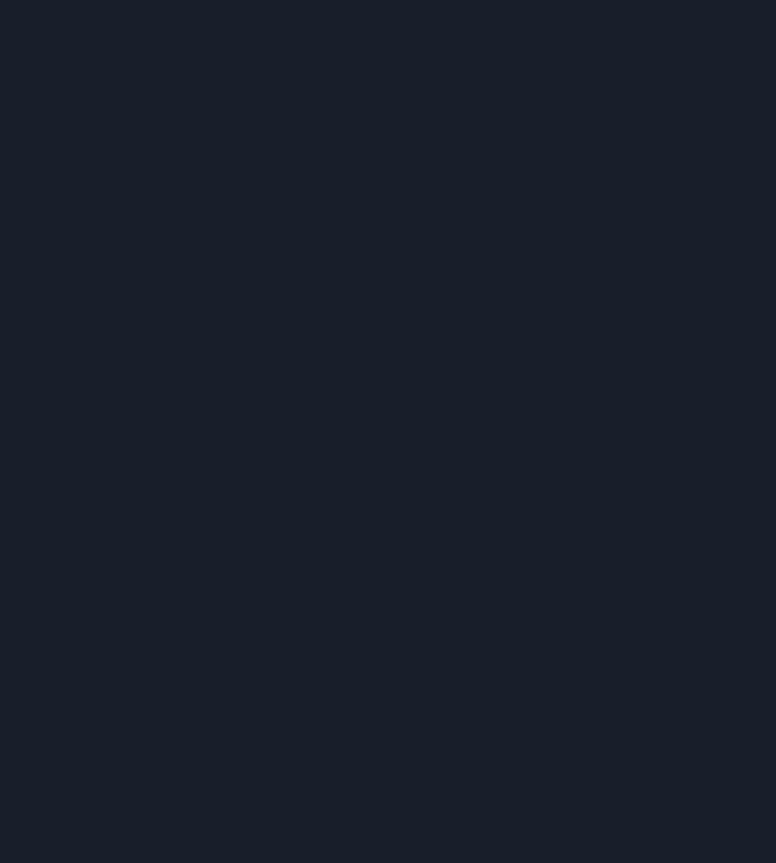
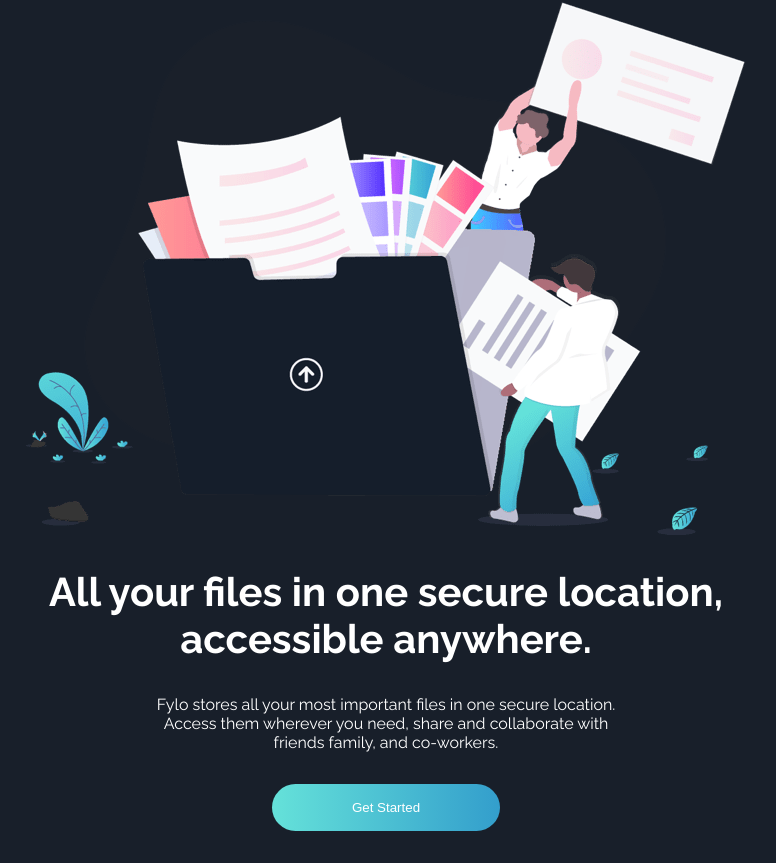
Before and after one commit to Andrew-Neely-82/fe-mentor-fylo-dark-theme-landing-page, a React (Vite) app: page / in a window 1280 px wide. Shown: the part 182-1045 px from the top of the page, without its empty margins (254-1030 px from the left). Before the commit the page ends 800 px from the top, so only its background shows below. Built offline with nearby package versions, Linux system fonts and the light colour scheme.

Commit message:
hero setup

```diff
--- a/src/App.jsx
+++ b/src/App.jsx
@@ -1,11 +1,13 @@
 import { fyloData } from "./data/data";
 import Navbar from "./components/Navbar";
 import "./App.scss";
+import Hero from "./components/Hero";
 
 function App() {
   return (
     <>
       <Navbar data={fyloData} />
+      <Hero data={fyloData}/>
     </>
   );
 }
--- a/src/App.scss
+++ b/src/App.scss
@@ -62,3 +62,30 @@ body {
     }
   }
 }
+
+.hero {
+  display: grid;
+  place-items: center;
+  max-width: 720px;
+  text-align: center;
+  margin-inline: auto;
+
+  h1 {
+    font-size: 2.5rem;
+  }
+
+  span {
+    font-size: 16px;
+    margin-inline: 8rem;
+  }
+
+  button {
+    background: linear-gradient(90deg, map-get($colors, cyan), map-get($colors, blue));
+    color: white;
+    padding: 1rem 5rem;
+    border: none;
+    border-radius: 10rem;
+    margin-block: 2rem;
+    cursor: pointer;
+  }
+}
--- a/src/components/Hero.jsx
+++ b/src/components/Hero.jsx
@@ -1,16 +1,19 @@
-import React from 'react';
-import PropTypes from 'prop-types';
+import Image from "../assets/illustration-intro.png";
+import PropTypes from "prop-types";
 
-const Hero = props => {
+const Hero = ({ data }) => {
+  const { header, p, btn } = data[0].hero[0];
+
   return (
-    <div>
-
-    </div>
+    <section className="hero">
+      <img src={Image} alt="" />
+      <h1>{header}</h1>
+      <span>{p}</span>
+      <button>{btn}</button>
+    </section>
   );
 };
 
-Hero.propTypes = {
-
-};
+Hero.propTypes = { data: PropTypes.array.isRequired };
 
 export default Hero;
--- a/src/components/Navbar.jsx
+++ b/src/components/Navbar.jsx
@@ -5,7 +5,7 @@ const Navbar = ({ data }) => {
   const { links } = data[0].nav;
 
   return (
-    <div className="navbar">
+    <nav className="navbar">
       <div className="log-container">
         <img src={Logo} alt="Fylo Icon" />
       </div>
@@ -16,7 +16,7 @@ const Navbar = ({ data }) => {
           </li>
         ))}
       </ul>
-    </div>
+    </nav>
   );
 };
 
--- a/src/data/data.js
+++ b/src/data/data.js
@@ -1,8 +1,6 @@
 export const fyloData = [
   {
-    nav: {
-      links: ["Features", "Team", "Sign In"],
-    },
+    nav: { links: ["Features", "Team", "Sign In"] },
     hero: [
       {
         header: "All your files in one secure location, accessible anywhere.",
```
